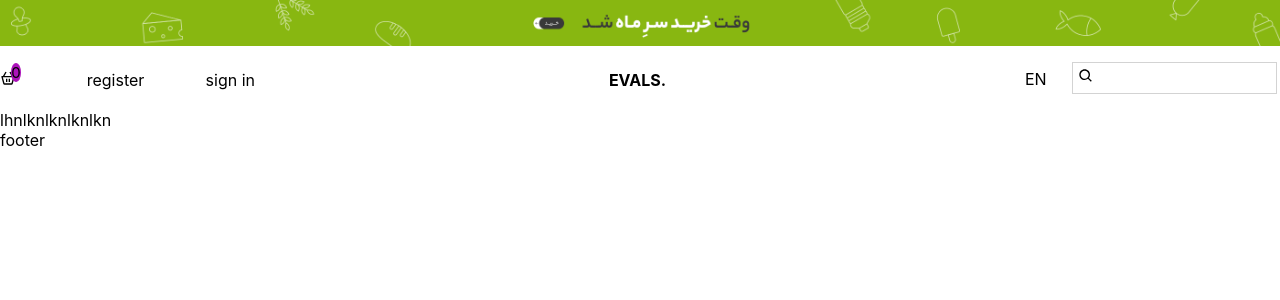
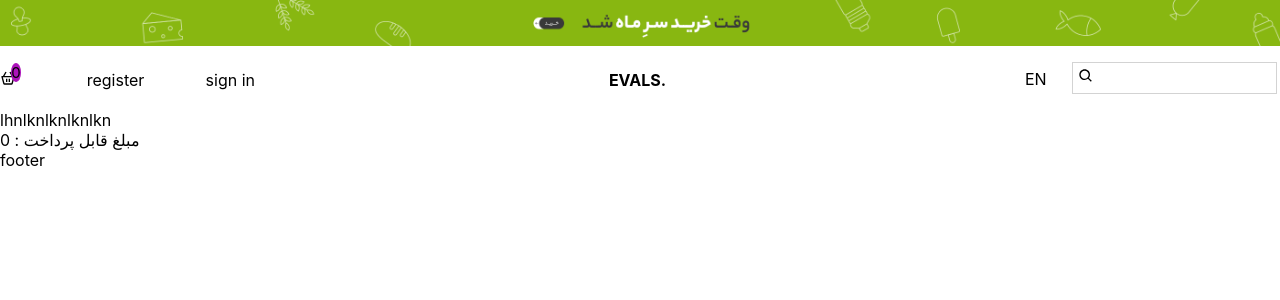
Before and after one commit to narjesshn123/digicala, a React (Create React App) app in the folder digicala/: page /cart in a window 1280 px wide. Shown: the top 300 px of the page. Built offline with nearby package versions, Linux system fonts and the light colour scheme; what miragejs would draw is missing.

Commit message:
add total price

```diff
--- a/digicala/src/components/Cart/Cart.jsx
+++ b/digicala/src/components/Cart/Cart.jsx
@@ -19,7 +19,7 @@ const dispatch = useDispatch()
          items.map(item => (
           <div key={item.id} className={styles.Cart_item}>
           <div className={styles.Cart_item_image}>
-            <img width={'100%'} src={item.src} alt="product"/>
+            <img width={'100%'} src={item.pic} alt="product"/>
             </div>
            <div className={styles.Cart_item_info}>
             <div>{item.tittle}</div>
@@ -35,6 +35,7 @@ const dispatch = useDispatch()
         }
 
         </div>
+        <div>مبلغ قابل پرداخت :    {total_price}</div>
     </div>
   )
 }
```
